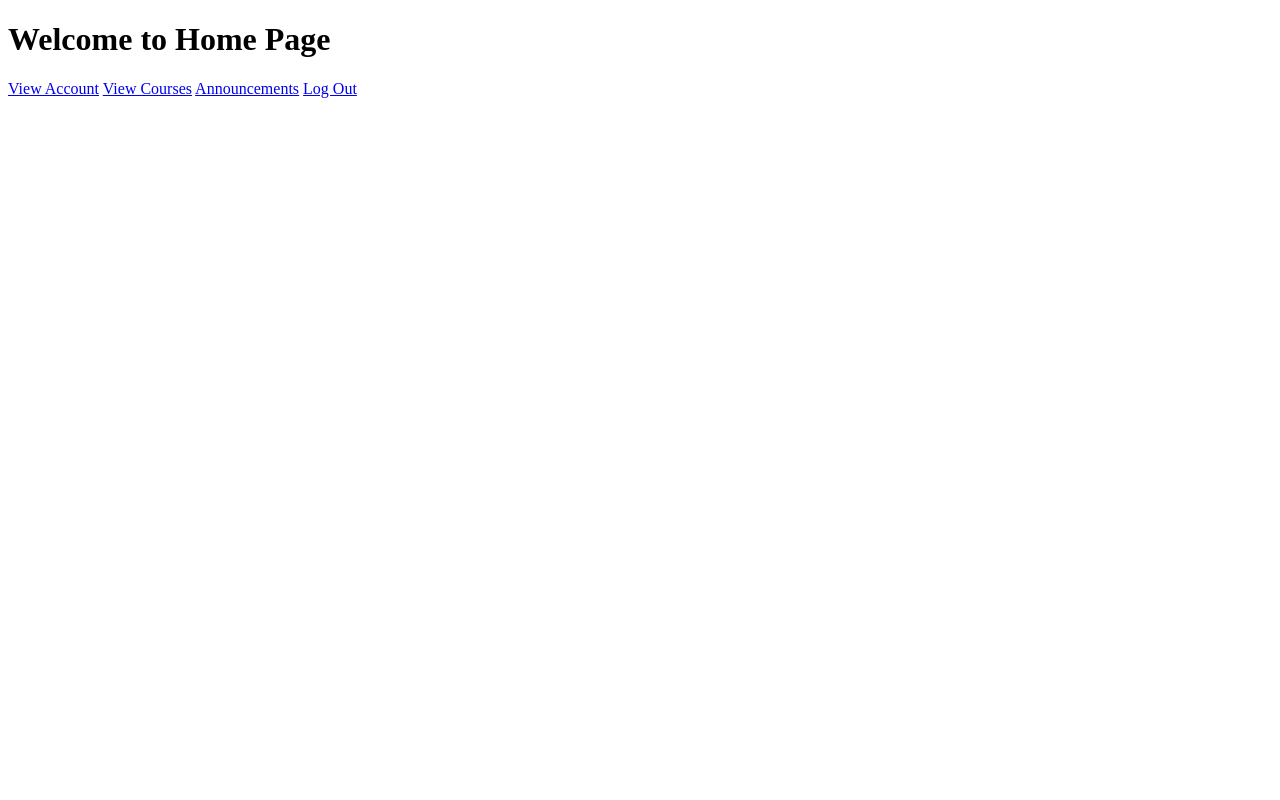
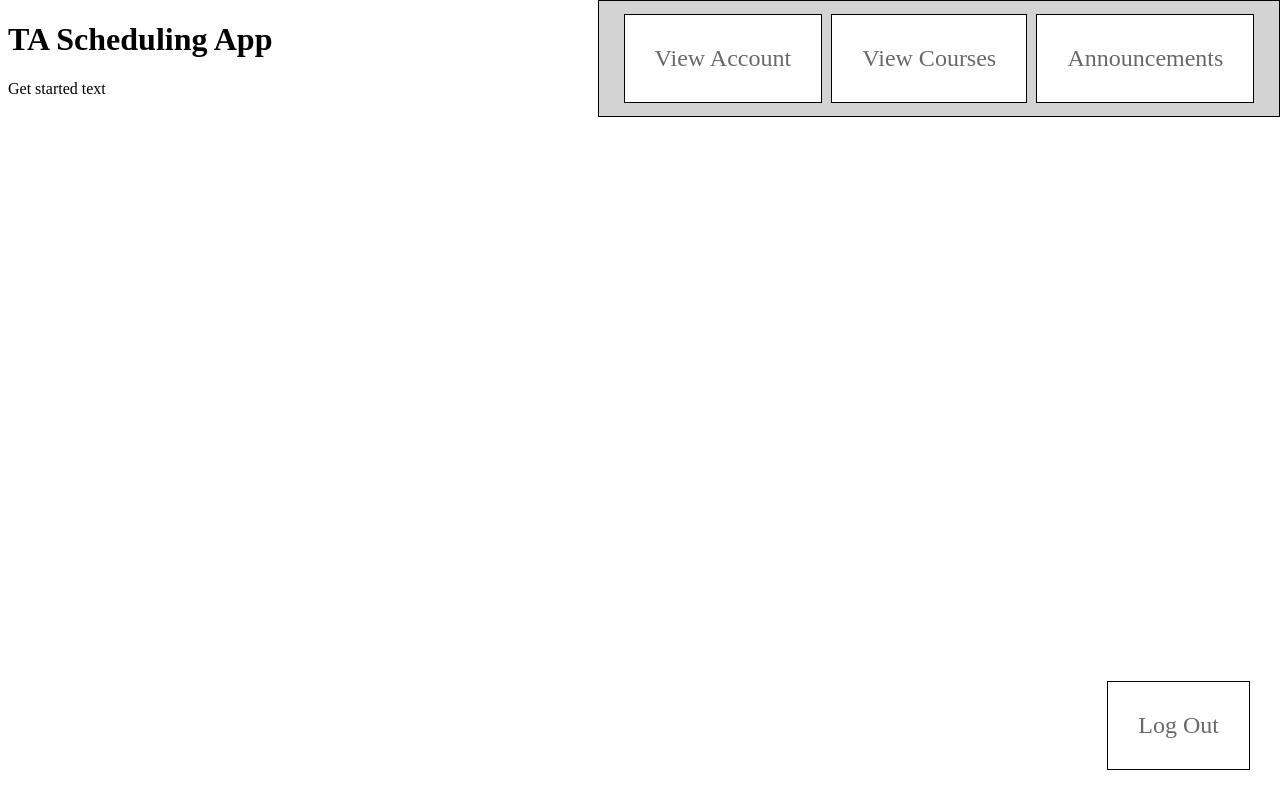
Before and after one commit to mohsinshah04/ta_project, a Django app: page /home/ in a window 1280 px wide. Run offline with Django 5.2, Linux system fonts and the light colour scheme.

Commit message:
working on home template, got all buttons in correct spot just need the TA Schedule and get started text in correct positioning

```diff
--- a/djangoProject1/templates/home.html
+++ b/djangoProject1/templates/home.html
@@ -3,12 +3,51 @@
 <head>
     <meta charset="UTF-8">
     <title>Home Page</title>
+    <style>
+        .buttonbox {
+            width: 50%;
+            height: 75px;
+            padding: 20px;
+            background-color: lightgray;
+            position: absolute;
+            top: 0px;
+            right: 0px;
+            display: flex;
+            justify-content: space-around;
+            align-items: center;
+            border: solid 1px black;
+        }
+        .button {
+            font-size: 24px;
+            padding: 30px;
+            background-color: white;
+            text-decoration: none;
+            color: dimgray;
+            border: solid 1px black;
+        }
+        .logoutButton {
+            position: absolute;
+            bottom: 30px;
+            right: 30px;
+            padding: 30px;
+            font-size: 24px;
+            background-color: white;
+            text-decoration: none;
+            color: dimgray;
+            border: solid 1px black;
+        }
+    </style>
 </head>
 <body>
-    <h1>Welcome to Home Page</h1>
-    <a href="/accounts">View Account</a>
-    <a href="/courses">View Courses</a>
-    <a href="/announcements">Announcements</a>
-    <a href="/logout">Log Out</a>
+    <div class="buttonbox">
+        <a href="/accounts" class="button">View Account</a>
+        <a href="/courses" class="button">View Courses</a>
+        <a href="/announcements" class="button">Announcements</a>
+    </div>
+    <div class="content">
+        <h1>TA Scheduling App</h1>
+        <p>Get started text</p>
+    </div>
+    <a href="/logout" class="logoutButton">Log Out</a>
 </body>
 </html>
```
